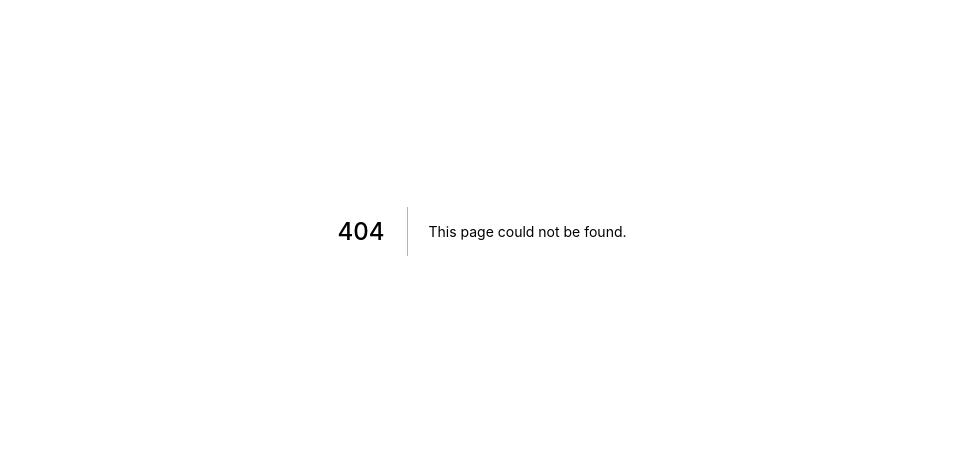
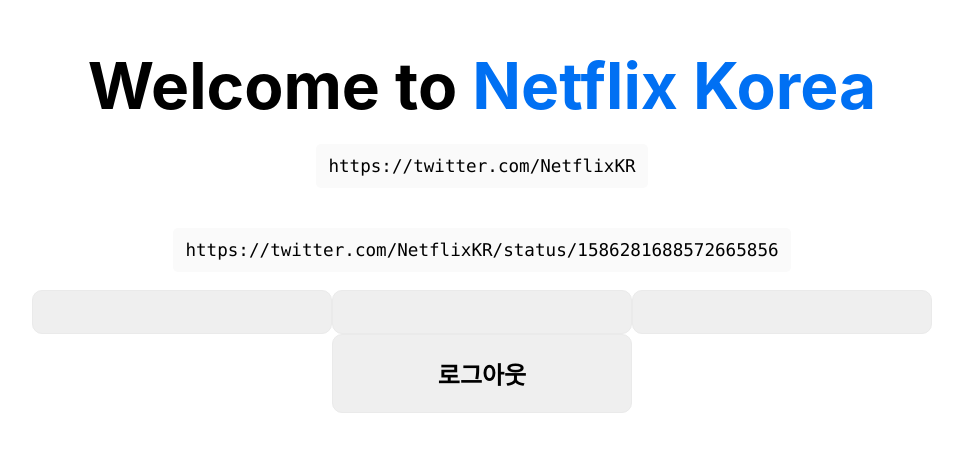
Before and after one commit to mirigu/twitter-api-test, a Next.js app: page /tweets in a window 1280 px wide. Before the commit this address had no page. Shown: the part 169-620 px from the top of the page, without its empty margins (158-1121 px from the left). Built offline with nearby package versions, Linux system fonts and the light colour scheme.

Commit message:
✨ [add] twitter auth callback

```diff
--- a/src/components/Landing/index.tsx
+++ b/src/components/Landing/index.tsx
@@ -15,18 +15,15 @@
         <title></title>
         <meta name="Twitter API Test" content="Twitter API Test" />
       </Head>
-
       <main className={styles.main}>
         <h1 className={styles.title}>
           <a>Twitter</a> API Test
         </h1>
         <p className={styles.description}>
-          Twitter API Test
           <code className={styles.code}>
-            <a>Twitter API</a>
+            <a>Twitter API Test</a>
           </code>
         </p>
-
         <div className={styles.grid}>
           <a href={authUrl} className={styles.card}>
             <h2>Login</h2>
--- /dev/null
+++ b/src/components/Tweets/index.tsx
@@ -0,0 +1,38 @@
+import React from "react";
+import styles from "../../../styles/Home.module.css";
+
+const Tweets = () => {
+  const netflixURL = "https://twitter.com/NetflixKR";
+  const postURL = "https://twitter.com/NetflixKR/status/1586281688572665856";
+  return (
+    <main className={styles.main}>
+      <h1 className={styles.title}>
+        Welcome to <a href="https://twitter.com/NetflixKR">Netflix Korea</a>
+      </h1>
+      <p className={styles.description}>
+        <code className={styles.code}>{netflixURL}</code>
+      </p>
+      <p className={styles.description}>
+        <code className={styles.code}>{postURL}</code>
+      </p>
+      <div className={styles.grid}>
+        <button className={styles.card} name="isFollow">
+          <h2></h2>
+        </button>
+        <button className={styles.card} name="isLike">
+          <h2></h2>
+        </button>
+        <button className={styles.card} name="isRetweet">
+          <h2></h2>
+        </button>
+      </div>
+      <div className={styles.grid}>
+        <button className={styles.card}>
+          <h2>로그아웃</h2>
+        </button>
+      </div>
+    </main>
+  );
+};
+
+export default Tweets;
--- /dev/null
+++ b/src/pages/tweets/index.tsx
@@ -0,0 +1,9 @@
+import React from "react";
+// components
+import TweetsPage from "../../components/Tweets";
+
+const Tweets = () => {
+  return <TweetsPage />;
+};
+
+export default Tweets;
--- a/styles/Home.module.css
+++ b/styles/Home.module.css
@@ -51,7 +51,6 @@
 }
 
 .description {
-  margin: 4rem 0;
   line-height: 1.5;
   font-size: 1.5rem;
 }
@@ -69,7 +68,6 @@
   display: flex;
   align-items: center;
   justify-content: center;
-  flex-wrap: wrap;
   max-width: 800px;
 }
 
```
Also changed, not shown: src/pages/callback/index.tsx (added, +35 -0 lines).
